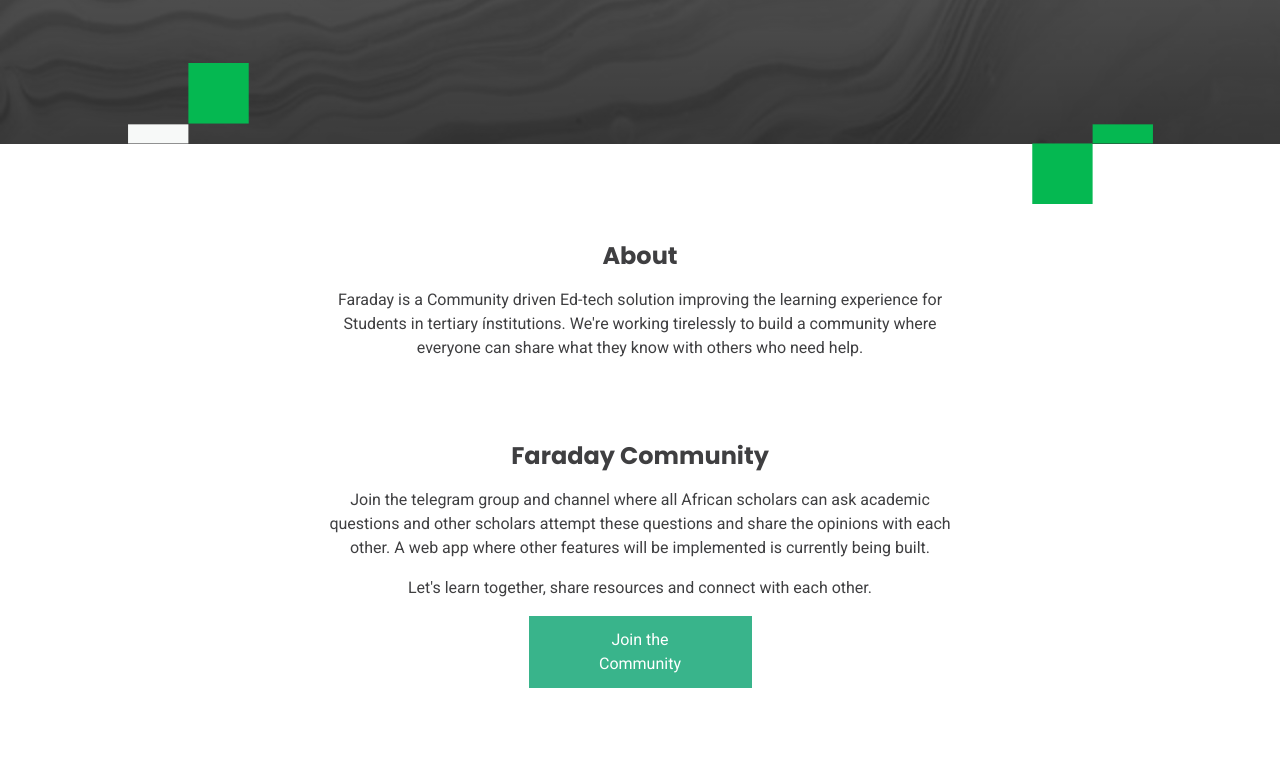
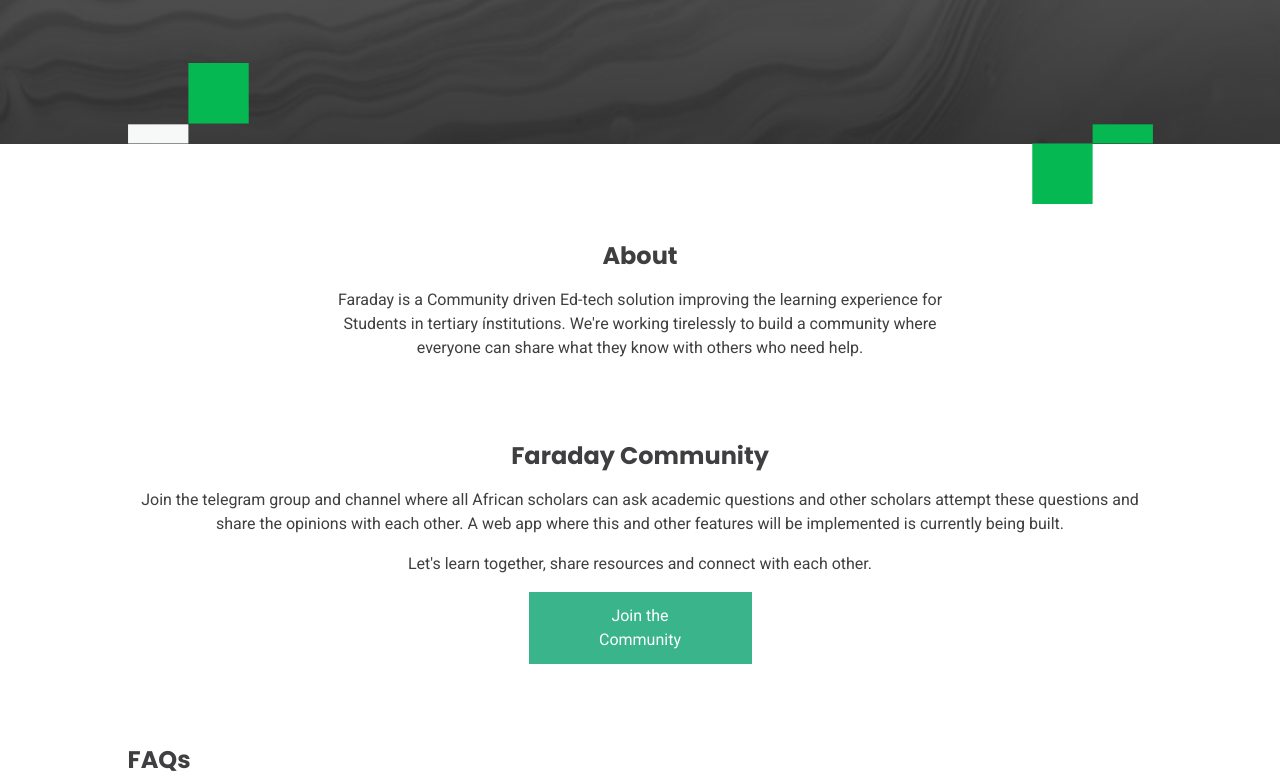
Before and after one commit to faradayafrica/Faraday-community, a React (Create React App) app: page / in a window 1280 px wide. Shown: the part 400-1173 px from the top of the page. Built offline with nearby package versions, Linux system fonts and the light colour scheme.

Commit message:
Updated community

```diff
--- a/src/components/Homepage/Community.js
+++ b/src/components/Homepage/Community.js
@@ -7,13 +7,13 @@
         Faraday Community
       </h2>
 
-      <p className='mt-4 text-center max-w-[40rem] mx-auto'>
+      <p className='mt-4 text-center max-w-[80rem] mx-auto'>
         Join the telegram group and channel where all African scholars can ask
         academic questions and other scholars attempt these questions and share
-        the opinions with each other. A web app where other features will be
+        the opinions with each other. A web app where this and other features will be
         implemented is currently being built.
       </p>
-      <p className='mt-4 text-center max-w-[40rem] mx-auto'>
+      <p className='mt-4 text-center max-w-[80rem] mx-auto'>
         Let's learn together, share resources and connect with each other.
       </p>
 
```
